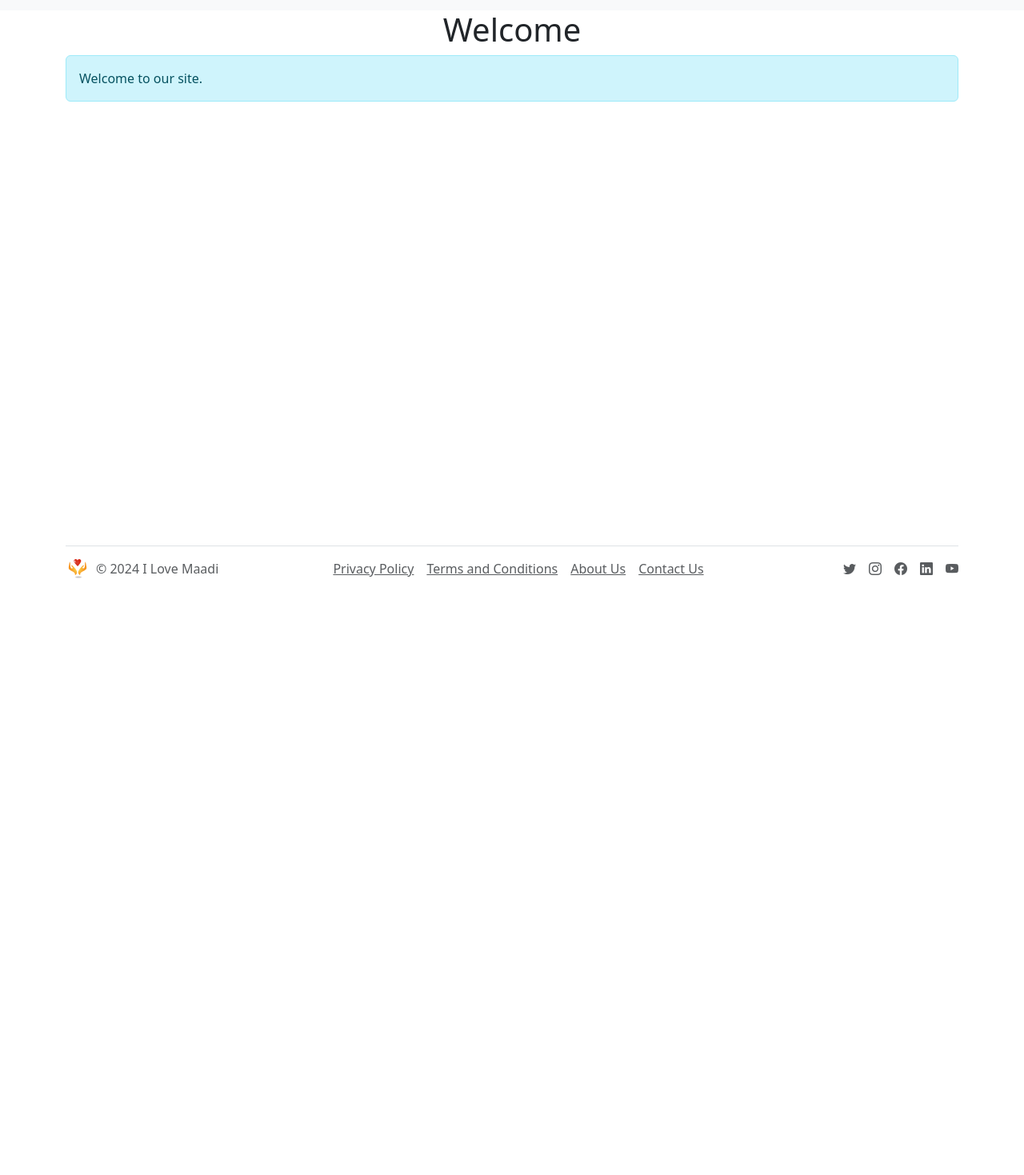
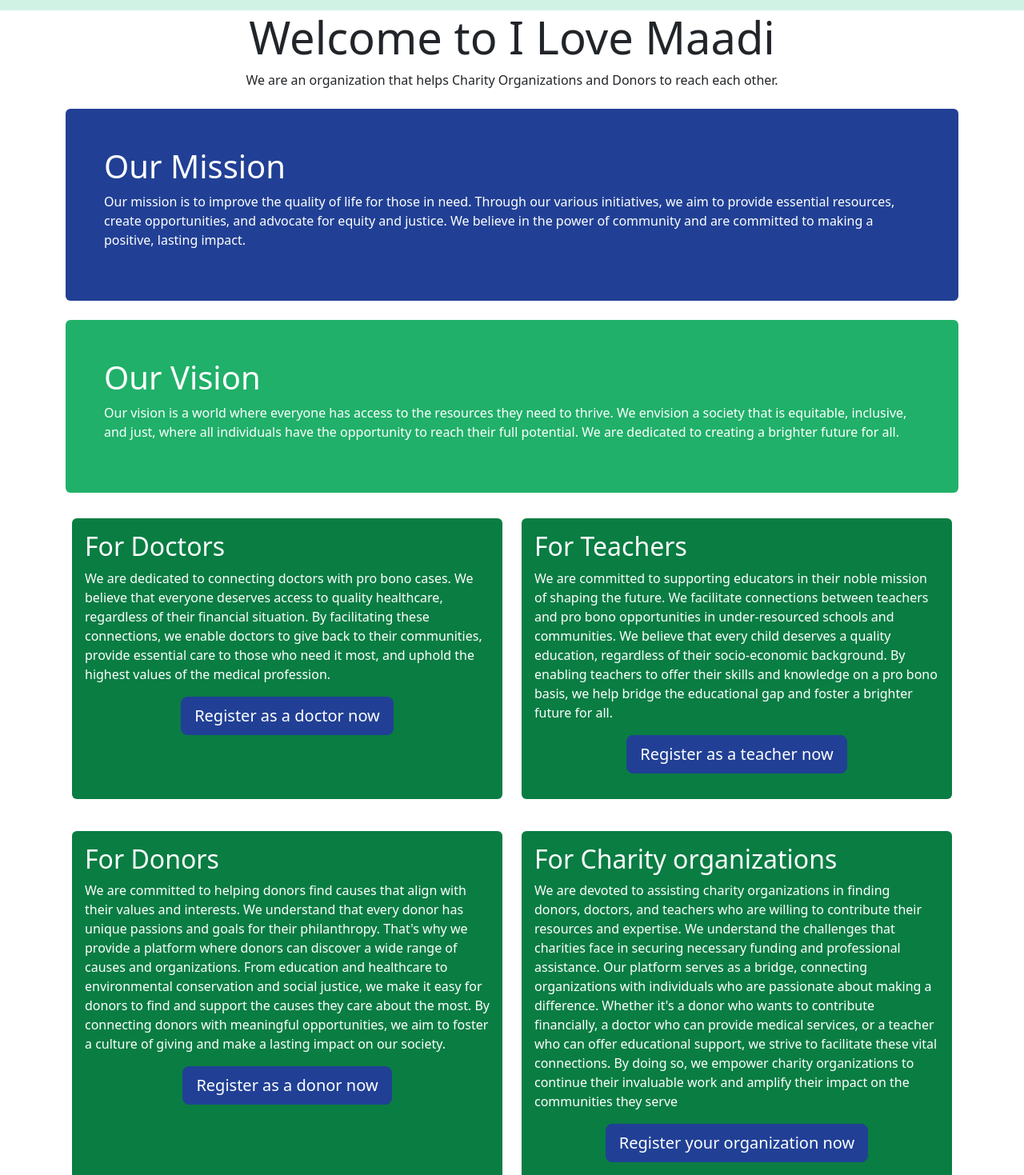
Before and after one commit to Karim-Yassin-Projects/SEProject, a React (Vite) app: page / in a window 1280 px wide. Shown: the part 61-1530 px from the top of the page at 80% size. Before the commit the page ends 800 px from the top, so only its background shows below. Built offline with nearby package versions, Linux system fonts and the light colour scheme; what rand-seed would draw is missing.

Commit message:
add color theme and adjust home page

```diff
--- a/src/App.tsx
+++ b/src/App.tsx
@@ -1,10 +1,102 @@
+import {NavLink} from "react-router-dom";
+
 function App() {
     return (
         <>
-      <h1 className="text-center">Welcome</h1>
             <div className="container">
-        <p className="alert alert-info">Welcome to our site.</p>
+                <h1 className="text-center display-4">Welcome to I Love Maadi</h1>
+                <p className="text-center">We are an organization that helps Charity Organizations and Donors to reach
+                    each other.</p>
+
+                <div className="mt-4 p-5 bg-primary text-white rounded">
+                    <h1>Our Mission</h1>
+                    <p>Our mission is to improve the quality of life for those in need.
+                        Through our various initiatives, we aim to provide essential resources, create opportunities,
+                        and
+                        advocate for equity and justice. We believe in the power of community and are committed to
+                        making a
+                        positive, lasting impact.</p>
                 </div>
+
+                <div className="mt-4 p-5 bg-success text-white rounded">
+                    <h1>Our Vision</h1>
+                    <p>Our vision is a world where everyone has access to the resources they need to thrive.
+                        We envision a society that is equitable, inclusive, and just, where all individuals have the
+                        opportunity to reach their full potential. We are dedicated to creating a brighter future for
+                        all.</p>
+                </div>
+                <div className="row mt-4 p-2 overflow-hidden">
+                    <div className="col-md-6 d-table-cell">
+                        <div className="bg-secondary text-white rounded h-100 p-3">
+                            <h2>For Doctors</h2>
+                            <p>
+                                We are dedicated to connecting doctors with pro bono cases.
+                                We believe that everyone deserves access to quality healthcare, regardless of their
+                                financial situation.
+                                By facilitating these connections, we enable doctors to give back to their communities,
+                                provide essential care to those who need it most, and uphold the highest values of the
+                                medical profession.
+                            </p>
+                            <p className="text-center">
+                                <NavLink className="btn btn-lg btn-primary" to="/donor/register">Register as a doctor
+                                    now</NavLink>
+                            </p>
+                        </div>
+                    </div>
+                    <div className="col-md-6 d-table-cell">
+                        <div className="bg-secondary text-white rounded p-3 h-100 p-3">
+                            <h2>For Teachers </h2>
+                            <p>We are committed to supporting educators in their noble mission of shaping the future.
+                                We facilitate connections between teachers and pro bono opportunities in under-resourced
+                                schools and communities.
+                                We believe that every child deserves a quality education, regardless of their
+                                socio-economic background.
+                                By enabling teachers to offer their skills and knowledge on a pro bono basis,
+                                we help bridge the educational gap and foster a brighter future for all.</p>
+
+                            <p className="text-center">
+                                <NavLink className="btn btn-lg btn-primary" to="/donor/register">Register as a teacher
+                                    now</NavLink>
+                            </p>
+                        </div>
+                    </div>
+                </div>
+                <div className="row mt-4 p-2 overflow-hidden">
+                    <div className="col-md-6 d-table-cell">
+                        <div className="bg-secondary text-white rounded h-100 p-3">
+                            <h2>For Donors</h2>
+                            <p>
+                                We are committed to helping donors find causes that align with their values and interests.
+                                We understand that every donor has unique passions and goals for their philanthropy.
+                                That's why we provide a platform where donors can discover a wide range of causes and organizations.
+                                From education and healthcare to environmental conservation and social justice, we make it easy for donors to find and support the causes they care about the most.
+                                By connecting donors with meaningful opportunities, we aim to foster a culture of giving and make a lasting impact on our society.
+                            </p>
+                            <p className="text-center">
+                                <NavLink className="btn btn-lg btn-primary" to="/donor/register">Register as a donor
+                                    now</NavLink>
+                            </p>
+                        </div>
+                    </div>
+                    <div className="col-md-6 d-table-cell">
+                        <div className="bg-secondary text-white rounded p-3 h-100 p-3">
+                            <h2 >For Charity organizations </h2>
+                            <p>We are devoted to assisting charity organizations in finding donors, doctors, and teachers who are willing to contribute their resources and expertise.
+                                We understand the challenges that charities face in securing necessary funding and professional assistance.
+                                Our platform serves as a bridge, connecting organizations with individuals who are passionate about making a difference.
+                                Whether it's a donor who wants to contribute financially, a doctor who can provide medical services,
+                                or a teacher who can offer educational support, we strive to facilitate these vital connections.
+                                By doing so, we empower charity organizations to continue their invaluable work and amplify their impact on the communities they serve</p>
+
+                            <p className="text-center">
+                                <NavLink className="btn btn-lg btn-primary" to="/representative/register">Register your organization
+                                    now</NavLink>
+                            </p>
+                        </div>
+                    </div>
+                </div>
+            </div>
+
         </>
     )
 }
--- a/src/admin/styling.css
+++ b/src/admin/styling.css
@@ -55,11 +55,11 @@
     transition: background-color 0.3s ease;
 }
 
-.organization-details .btn-outline-dark {
-    background: transparent;
-    color: #333;
-    border: 2px solid #333;
-}
+/*.organization-details .btn-outline-dark {*/
+/*    background: transparent;*/
+/*    color: #333;*/
+/*    border: 2px solid #333;*/
+/*}*/
 
 .organization-details .btn-outline-dark:hover {
     background: #333;
--- a/src/index.scss
+++ b/src/index.scss
@@ -1,4 +1,20 @@
 $bootstrap-icons-font-dir: "../node_modules/bootstrap-icons/font/fonts";
+
+$white: #ffffff;
+
+$theme-colors: (
+        "light":      #d0f2e4,
+        "dark":       #040000,
+        "primary":    #214095,
+        "secondary":  #0a7d43,
+        "info":       #3aada6,
+        "accent1":    #d3c3a6,
+        "accent2":    #63bb6e,
+        "accent3":    #7bdd78,
+        "success":    #20b069,
+        "warning":    #e5cf1e,
+        "danger":     #ff705f,
+);
 
 //@import "node_modules/bootswatch/dist/slate/variables";
 @import "node_modules/bootstrap/scss/bootstrap.scss";
@@ -59,3 +75,29 @@ button.close {
   @extend .justify-content-center;
   background-color: rgba(0, 0, 0, 0.5);
 }
+
+a {
+    color: var(--bs-secondary);
+}
+
+
+.page-item {
+  .page-link {
+    color: var(--bs-secondary); // Change this to the color you want for the text
+
+    &:hover {
+      background-color: var(--bs-secondary); // Change this to the color you want for the background on hover
+      border-color: var(--bs-secondary); // Change this to the color you want for the border on hover
+      color: var(--bs-light)
+    }
+
+
+  }
+  &.active {
+    .page-link {
+      background-color: var(--bs-secondary); // Change this to the color you want for the background on hover
+      border-color: var(--bs-secondary); // Change this to the color you want for the border on hover
+      color: var(--bs-light)
+    }
+  }
+}
--- a/src/main.tsx
+++ b/src/main.tsx
@@ -36,6 +36,11 @@ const organizations = [
     {
         id: 1,
         name: 'Organization A',
+        email: '',
+        phone: '',
+        address: '',
+        location: '',
+        type: 'School',
         // other organization data...
     },
     // other organizations...
@@ -62,7 +67,7 @@ const routes = createBrowserRouter([
             {path: '/changepassword',element: <ChangePassword/>},
             { path: '/registeredorganizations', element: <RegisteredOrganizations /> },
             { path: '/registereddonors', element: <RegisteredDonors /> },
-            { path: '/organizationdetails', element: <OrganizationDetails organization={organizations} /> },
+            { path: '/organizationdetails', element: <OrganizationDetails organization={organizations[0]} /> },
             {path: '/organizationdocuments', element: <OrganizationDocuments /> },
             {path: '/donordocuments', element: <DonorDocuments /> },
             {
--- a/src/representative/Posts.tsx
+++ b/src/representative/Posts.tsx
@@ -91,7 +91,7 @@ function Posts({fulfilled }: {fulfilled?: boolean}) {
                             <NavLink className="btn btn-secondary mr-2 mx-1"
                                      to={`/representative/posts/${post.id}/update`}>Update</NavLink>
                             <NavLink className="btn btn-secondary mx-1"
-                                     to={`/representative/posts/${post.id}/donations`}> View Donors</NavLink>
+                                     to={`/representative/posts/${post.id}/donations`}> View Donations</NavLink>
                             {post.fulfilled && <DeleteButton onConfirm={() => deletePost(post.id)}/>}
 
                         </td>
```
Lines whose indentation alone changed are shown as unchanged.
